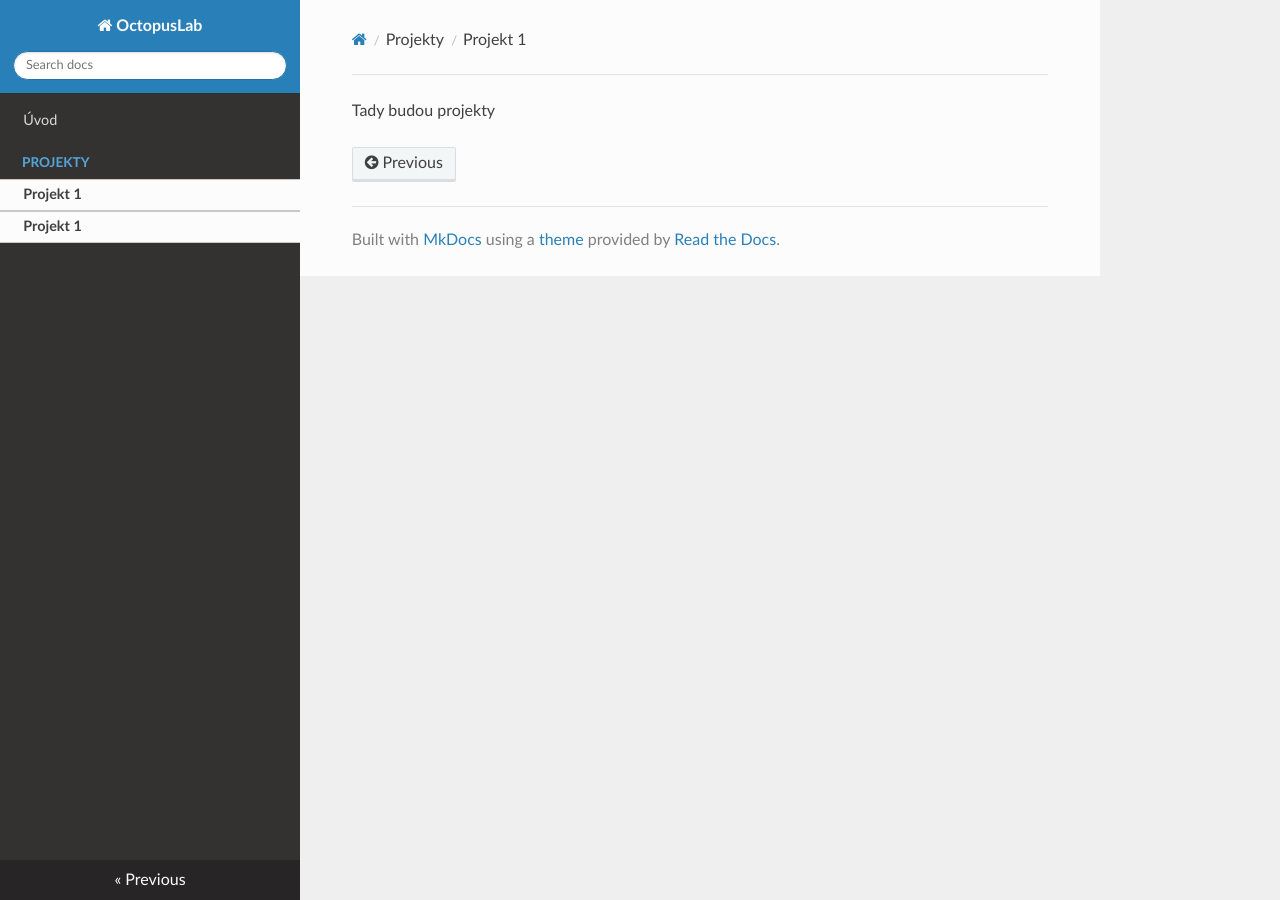
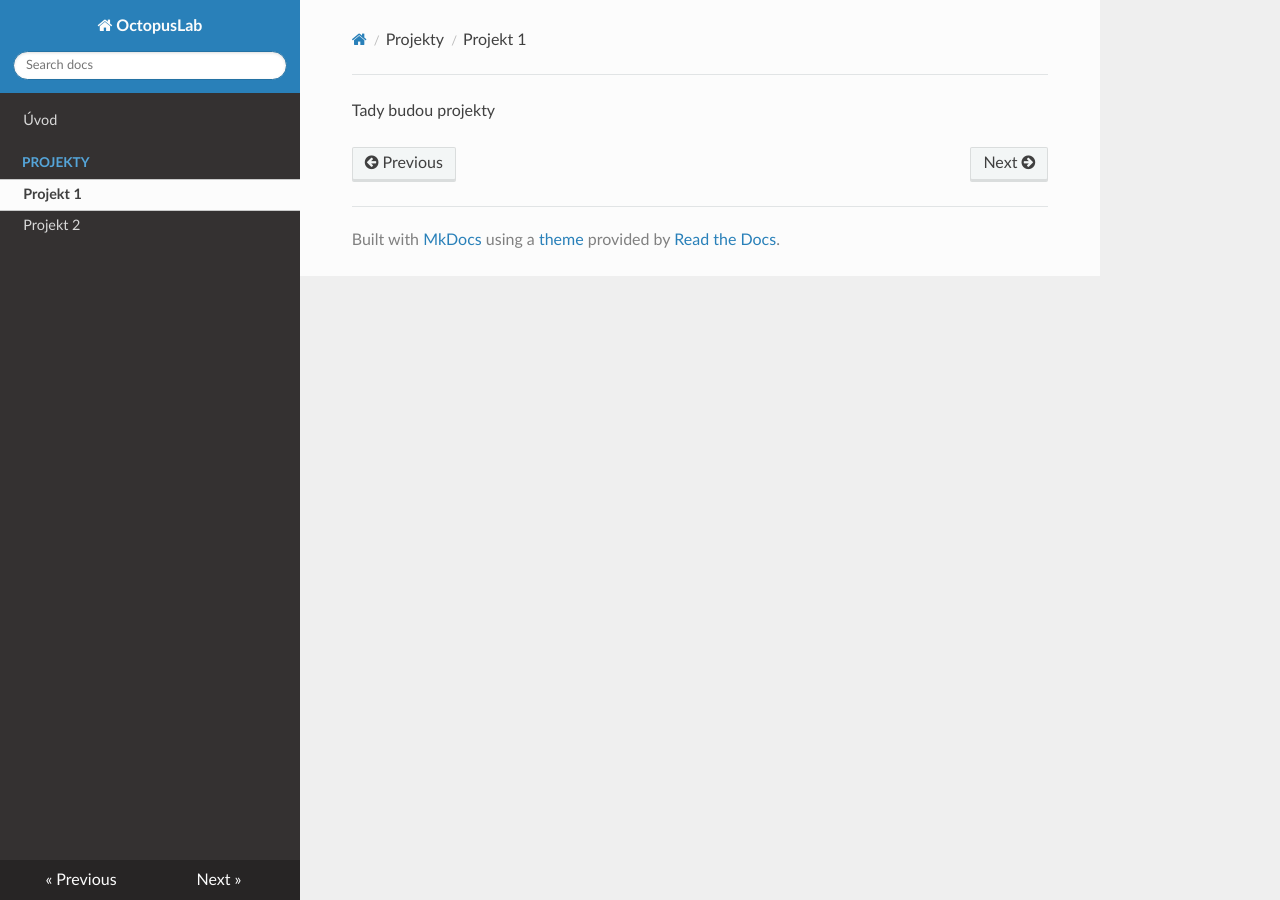
Before and after one commit to octopuslab-cz/docs_octopuslab_cz, an MkDocs documentation site: the page built from docs/projects.md, in a window 1280 px wide. Built offline with MkDocs 1.6.1, drawn with Linux system fonts in a browser that asks for light colours; nearby versions of some CDN libraries; part of the change alters nothing that is shown.

Commit message:
odstaneni bodrelu

```diff
--- /dev/null
+++ b/docs/project2.md
@@ -0,0 +1,3 @@
+## Projekt č.2
+
+Něco super
--- a/mkdocs.yml
+++ b/mkdocs.yml
@@ -3,6 +3,6 @@ nav:
   - Úvod: index.md
   - 'Projekty':
       - 'Projekt 1': projects.md
-      - 'Projekt 2': projects.md
+      - 'Projekt 2': project2.md
 
 theme: readthedocs
```
Also changed, not shown: 1 other file.
